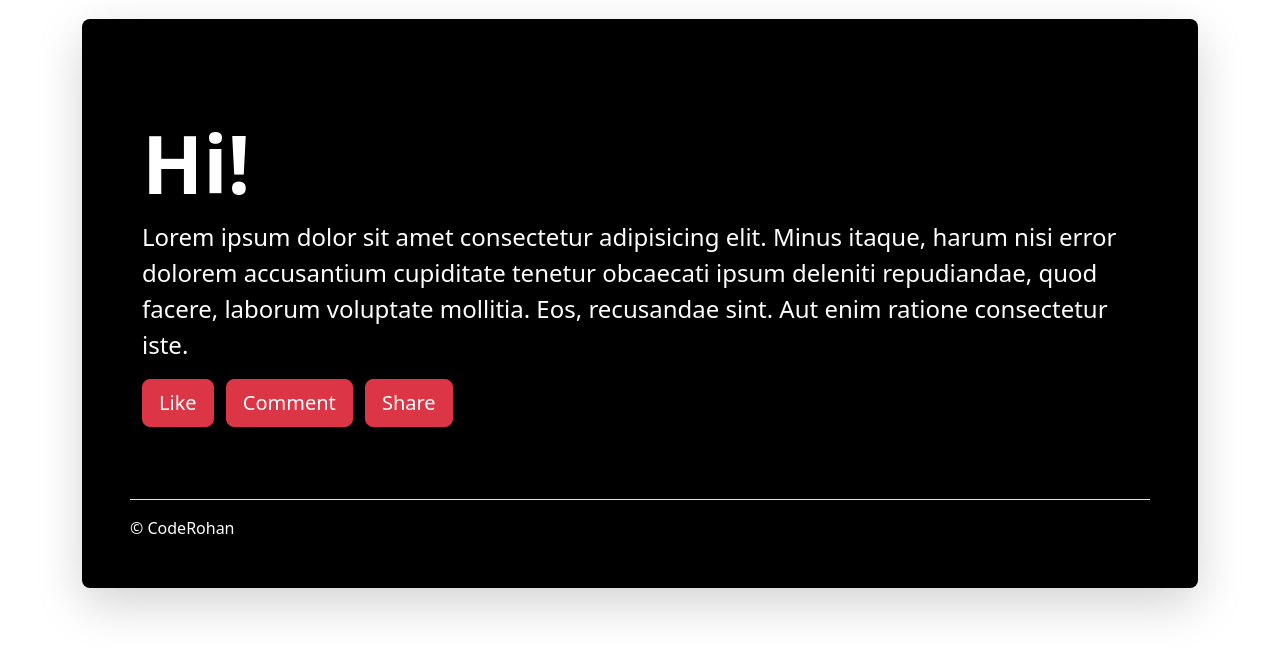
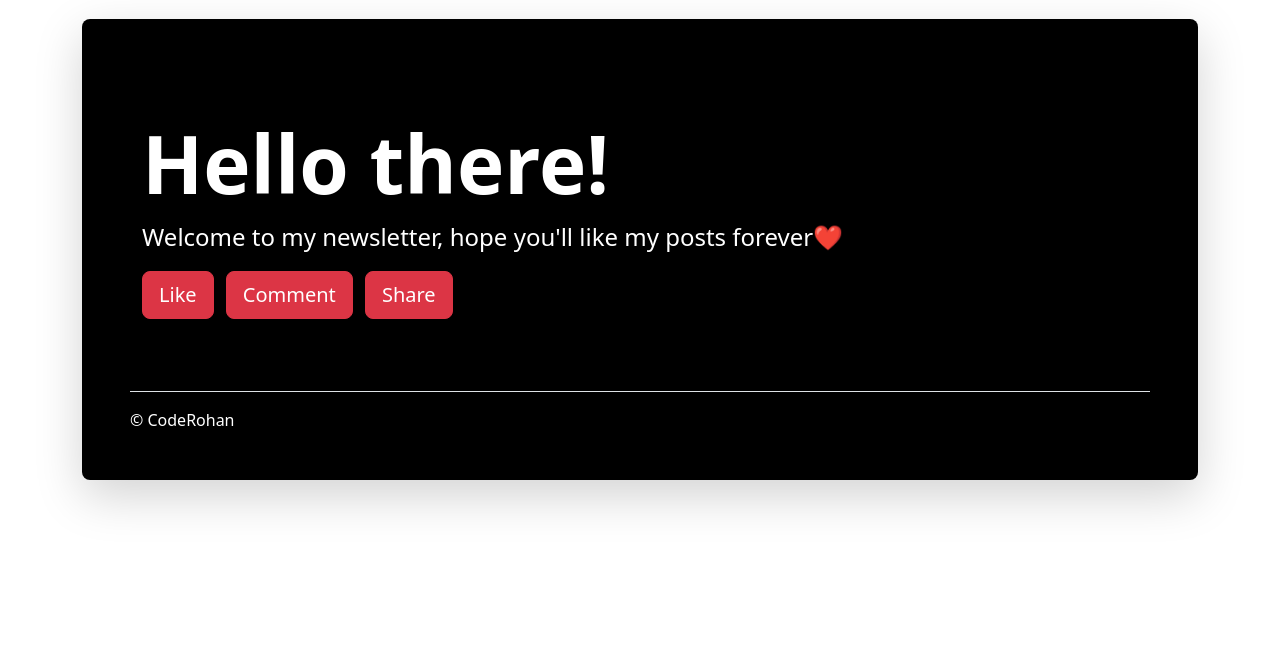
Before and after one commit to codeRohan22/Signup-Page, a website: page success.html in a window 1280 px wide. Shown: the part 86-742 px from the top of the page. Drawn offline with nearby package versions, Linux system fonts and the light colour scheme.

Commit message:
make it better

```diff
--- a/success.html
+++ b/success.html
@@ -102,8 +102,8 @@
 
     <div class="p-5 mb-4 bg-black rounded-3 shadow-lg">
       <div class="container-fluid py-5">
-        <h1 class="name display-1 fw-bold text-white">Hi!</h1>
-        <p class="col-md-12 fs-4 text-white">Lorem ipsum dolor sit amet consectetur adipisicing elit. Minus itaque, harum nisi error dolorem accusantium cupiditate tenetur obcaecati ipsum deleniti repudiandae, quod facere, laborum voluptate mollitia. Eos, recusandae sint. Aut enim ratione consectetur iste.</p>
+        <h1 class="name display-1 fw-bold text-white">Hello there!</h1>
+        <p class="col-md-12 fs-4 text-white">Welcome to my newsletter, hope you'll like my posts forever❤️</p>
         <button class="btn btn-danger btn-lg me-2" type="button">Like</button>
         <button class="btn btn-danger btn-lg me-2" type="button">Comment</button>
         <button class="btn btn-danger btn-lg me-2" type="button">Share</button>
```
